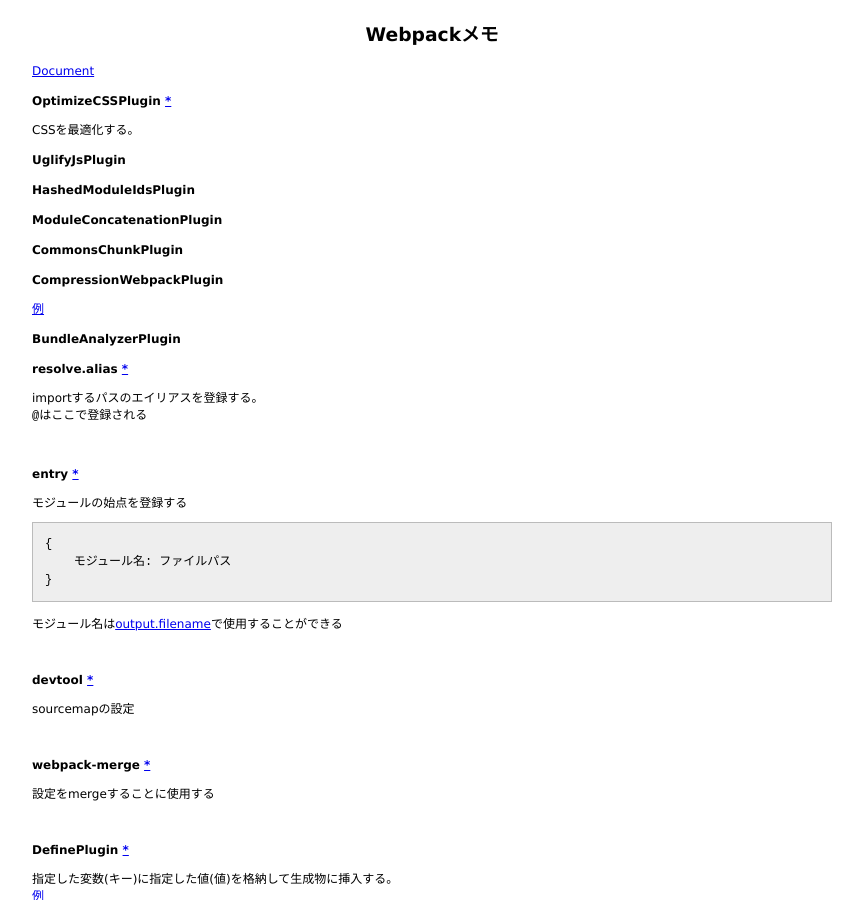
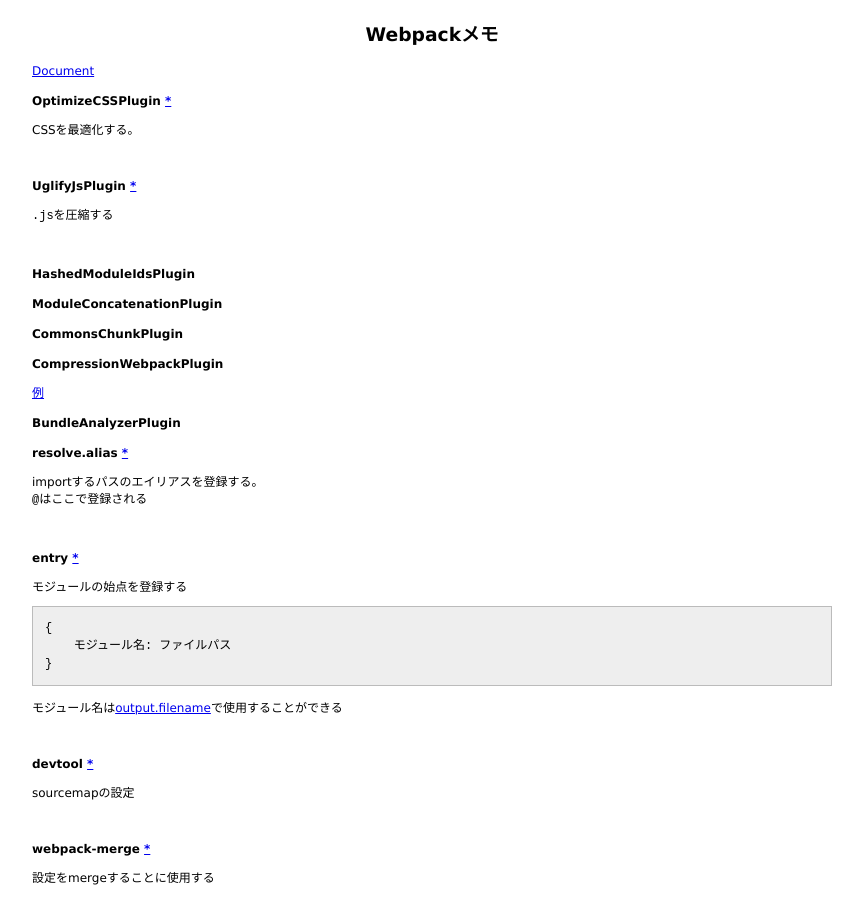
Before and after one commit to 38elements/38elements.github.com, a Jekyll site: the page built from _posts/2017-12-01-webpack.md, in a window 1280 px wide and 900 px high. Shown: the whole window, without its empty margins (208-1071 px from the left). Built offline with Jekyll 4.4.1, drawn with Linux system fonts in a browser that asks for light colours.

Commit message:
Update 2017-12-01-webpack.md

```diff
--- a/_posts/2017-12-01-webpack.md
+++ b/_posts/2017-12-01-webpack.md
@@ -8,7 +8,13 @@ title: Webpackメモ
 
 CSSを最適化する。
 
-#### UglifyJsPlugin
+<br>
+
+#### UglifyJsPlugin [\*](https://github.com/webpack-contrib/uglifyjs-webpack-plugin)
+
+`.js`を圧縮する
+
+<br>
 
 #### HashedModuleIdsPlugin
 
```
